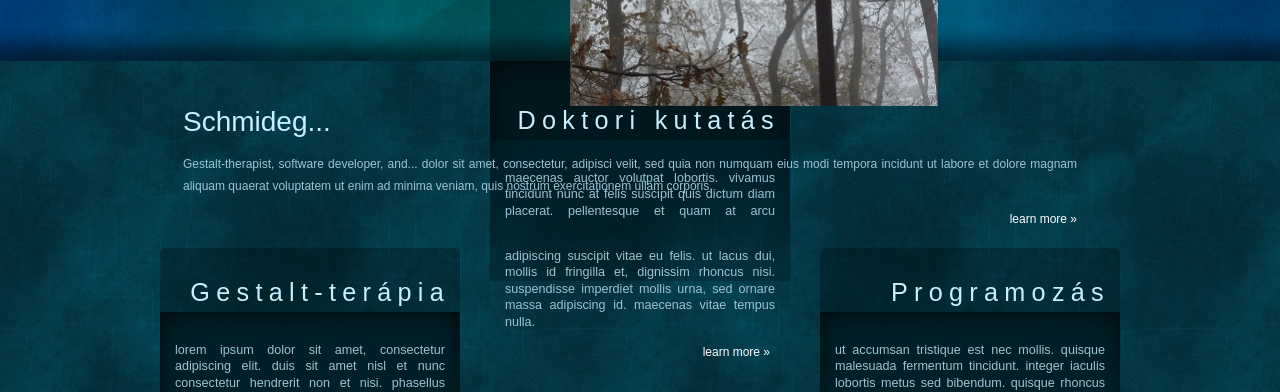
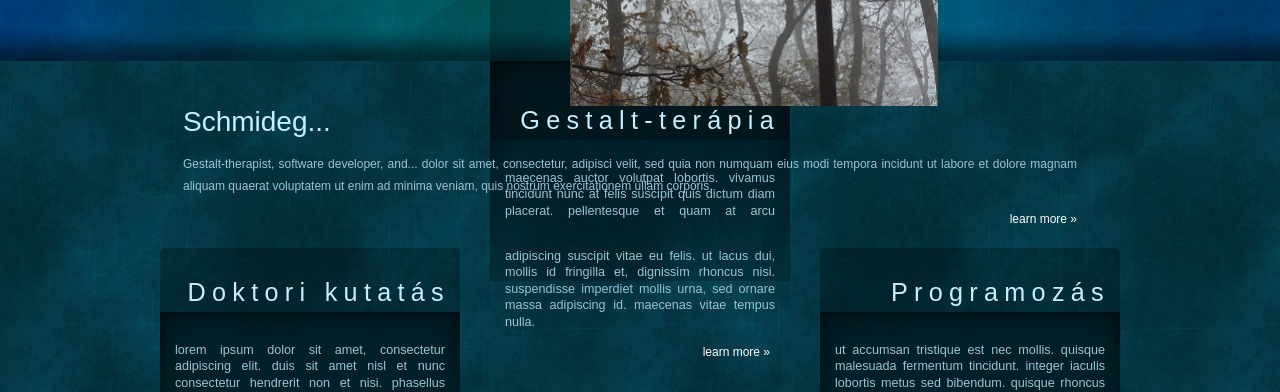
Before and after one commit to adamschmideg/adamschmideg.github.com, a Jekyll site: the page built from new/index.html, in a window 1280 px wide. Shown: the part 429-821 px from the top of the page. Built offline with Jekyll 4.4.1, drawn with Linux system fonts in a browser that asks for light colours; nearby versions of some CDN libraries; library files that are not in the unit come from our copies; part of the change alters nothing that is shown.

```diff
--- a/new/index.html
+++ b/new/index.html
@@ -1,4 +1,5 @@
-<!DOCTYPE html PUBLIC "-//W3C//DTD XHTML 1.0 Transitional//EN" "http://www.w3.org/TR/xhtml1/DTD/xhtml1-transitional.dtd">
+---
+---
 <html xmlns="http://www.w3.org/1999/xhtml">
 <head>
 <meta http-equiv="Content-Type" content="text/html; charset=utf-8" />
@@ -54,6 +55,7 @@ $(document).ready(function() {
 });
 </script>
 
+  {% include analytics.html %}
 
 </head>
 
@@ -127,7 +129,7 @@ $(document).ready(function() {
 
 
 <div id="left">
-<h3 class="frontpage_heading">Gestalt-terápia</h3>
+<h3 class="frontpage_heading">Doktori kutatás</h3>
 <p class="frontpage_text">lorem ipsum dolor sit amet, consectetur adipiscing elit. duis sit amet nisl et nunc consectetur hendrerit non et nisi. phasellus molestie tortor eget sapien faucibus in facilisis purus sodales. integer rutrum vulputate tincidunt. pellentesque at enim nulla. duis blandit consectetur velit in euismod. ut nibh tortor, euismod at dictum et, fringilla ac nulla.</p>
 <a class="read_more" href="#">learn more &raquo;</a>
 </div><!-- close left -->
@@ -139,7 +141,7 @@ $(document).ready(function() {
 </div><!-- close right -->
 
 <div id="middle">
-<h3 class="frontpage_heading">Doktori kutatás</h3>
+<h3 class="frontpage_heading">Gestalt-terápia</h3>
 <p class="frontpage_text">maecenas auctor volutpat lobortis. vivamus tincidunt nunc at felis suscipit quis dictum diam placerat. pellentesque et quam at arcu adipiscing suscipit vitae eu felis. ut lacus dui, mollis id fringilla et, dignissim rhoncus nisi. suspendisse imperdiet mollis urna, sed ornare massa adipiscing id. maecenas vitae tempus nulla.</p>
 <a class="read_more" href="#">learn more &raquo;</a>
 </div><!-- close middle -->
```
